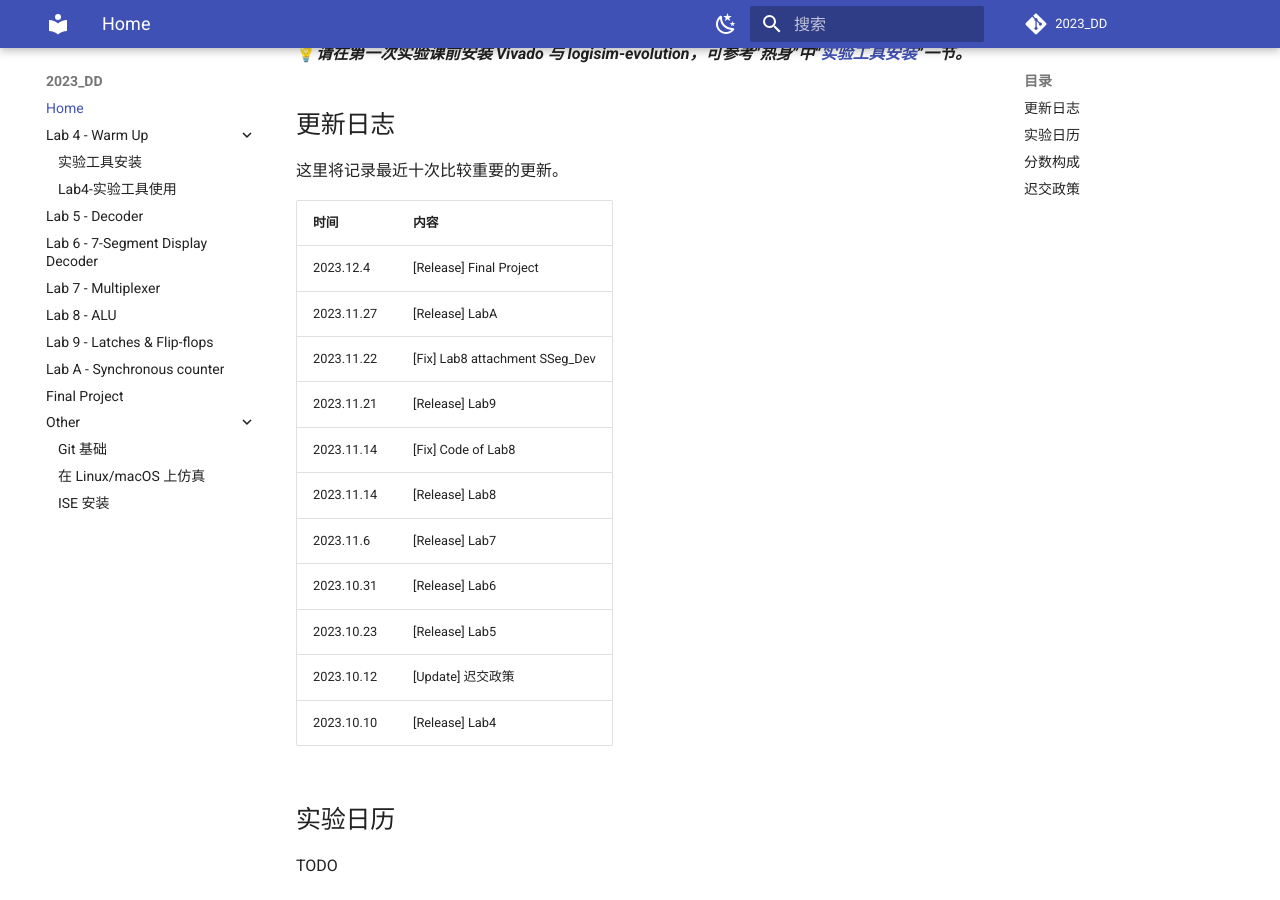
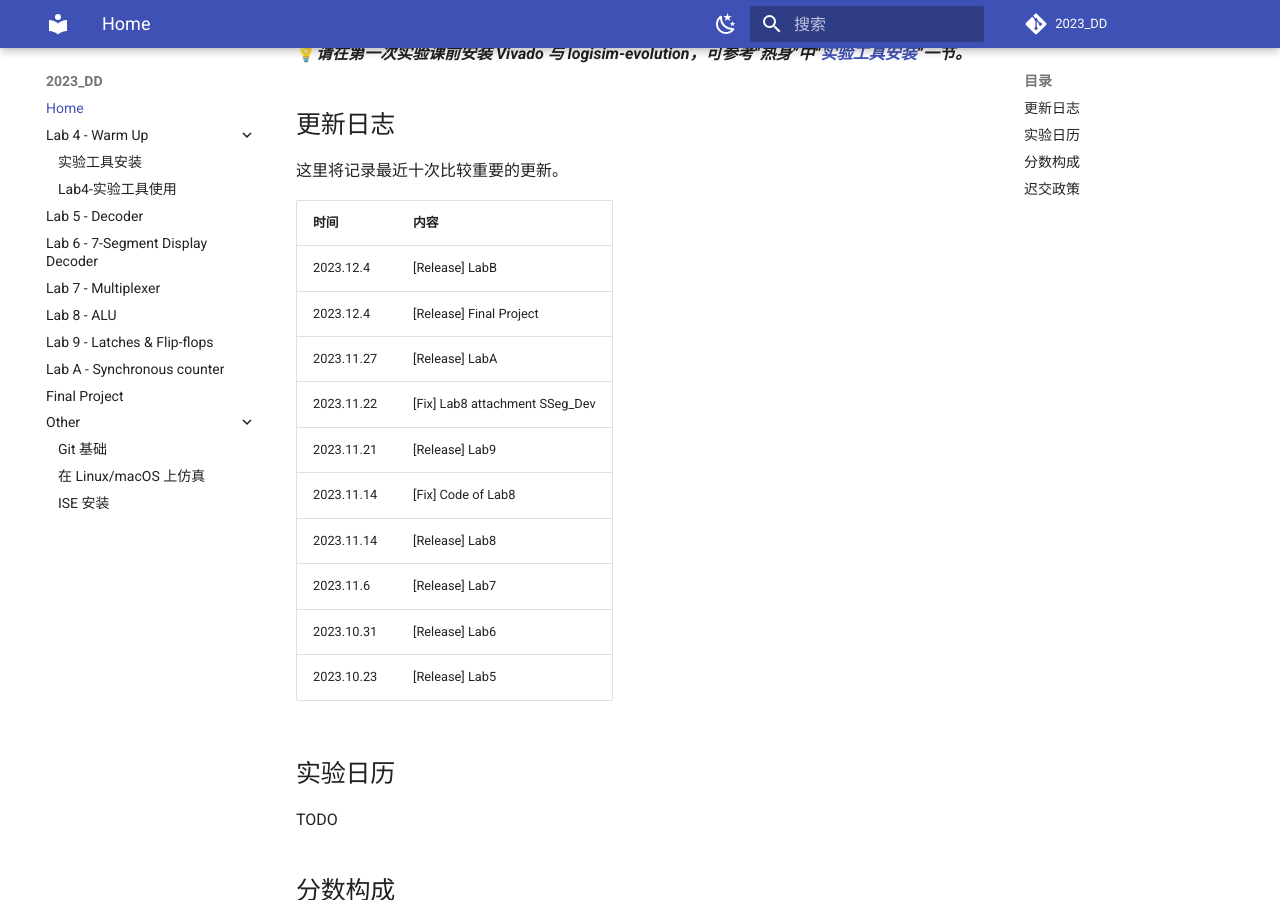
Before and after one commit to Guahao31/2023_DD, an MkDocs documentation site: the page built from docs/index.md, in a window 1280 px wide and 900 px high, scrolled down 458 px. Built offline with MkDocs 1.6.1 and Material for MkDocs 9.7.7, drawn with Linux system fonts in a browser that asks for light colours; a script that is not in the unit is left out; comment, search, counter and statistics services are not loaded.

Commit message:
release: labB

```diff
--- a/docs/index.md
+++ b/docs/index.md
@@ -20,6 +20,7 @@
 
 | 时间 | 内容 |
 | --- | :------------------------------------ |
+| 2023.12.4 | [Release] LabB |
 | 2023.12.4 | [Release] Final Project |
 | 2023.11.27 | [Release] LabA |
 | 2023.11.22 | [Fix] Lab8 attachment SSeg_Dev |
@@ -29,8 +30,8 @@
 | 2023.11.6 | [Release] Lab7 |
 | 2023.10.31 | [Release] Lab6 |
 | 2023.10.23 | [Release] Lab5 |
-| 2023.10.12 | [Update] 迟交政策 |
-| 2023.10.10 | [Release] Lab4 |
+<!-- | 2023.10.12 | [Update] 迟交政策 | -->
+<!-- | 2023.10.10 | [Release] Lab4 | -->
 <!-- | 2023.8.21 | [Release] 主页与基本内容 | -->
 <!-- 格式如下： -->
 <!-- 有超过十次的更新，需要将旧的更新注释，而非删除 -->
```
